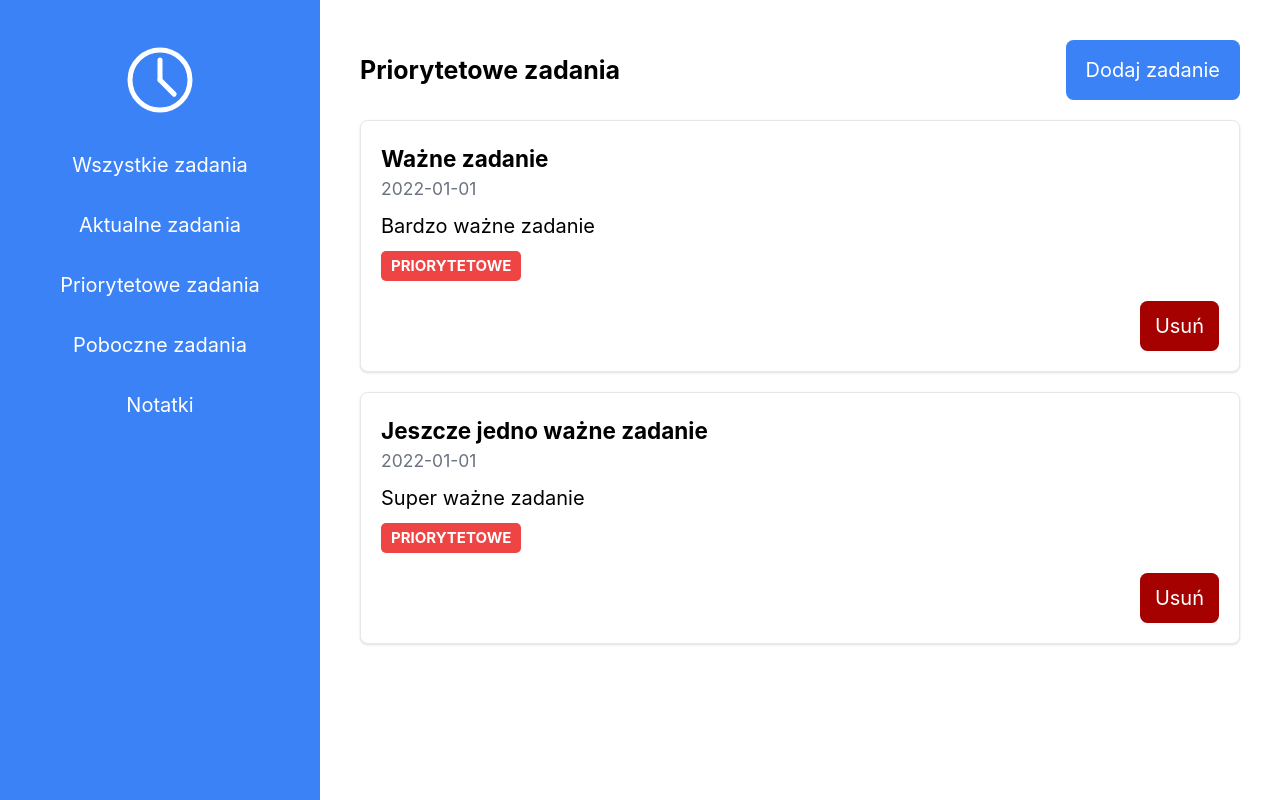
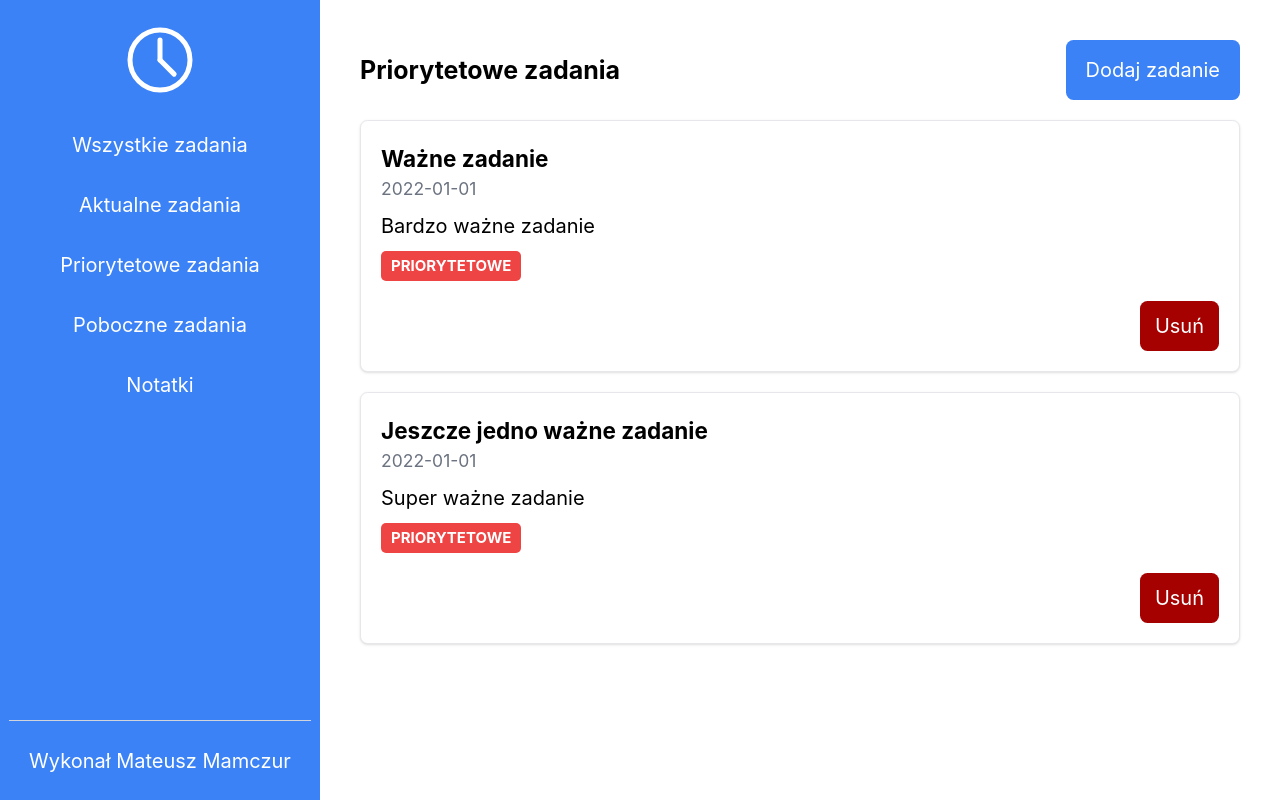
Before and after one commit to Mamczu/planYourTime, a React (Vite) app: page /priority in a window 1280 px wide. Built offline with nearby package versions, Linux system fonts and the light colour scheme.

Commit message:
Add footer to Navbar

```diff
--- a/src/components/Navbar.jsx
+++ b/src/components/Navbar.jsx
@@ -3,8 +3,11 @@ import { Link } from 'react-router-dom'
 
 function Navbar() {
   return (
-    <nav className="bg-light-blue min-w-64 text-white flex flex-col items-center pt-4 min-h-svh">
-      <img src="src\assets\img\timer.svg" alt="Logo" className="mb-4 w-16 pt-4" />
+    <nav className="flex flex-col gap-4 items-center bg-light-blue min-w-64 text-white min-h-svh">
+      <header>
+        <img src="src\assets\img\timer.svg" alt="Logo" className="flexmb-4 w-16 pt-4" />
+      </header>
+      <main>
         <ul className='flex flex-col items-center gap-2'>
           <li className="hover:bg-gray-200 hover:text-black p-2 rounded-md"><Link to="/">Wszystkie zadania</Link></li>
           <li className="hover:bg-gray-200 hover:text-black p-2 rounded-md"><Link to="/current">Aktualne zadania</Link></li>
@@ -12,6 +15,12 @@ function Navbar() {
           <li className="hover:bg-gray-200 hover:text-black p-2 rounded-md"><Link to="/side">Poboczne zadania</Link></li>
           <li className="hover:bg-gray-200 hover:text-black p-2 rounded-md"><Link to="/notes">Notatki</Link></li>
         </ul>
+      </main>
+      <footer className='flex items-center text-center p-4 border-t border-gray-300 mt-auto h-16 bottom-0'>
+        <span>
+          Wykonał Mateusz Mamczur
+        </span>
+      </footer>
     </nav>
   )
 }
```
Lines whose indentation alone changed are shown as unchanged.
